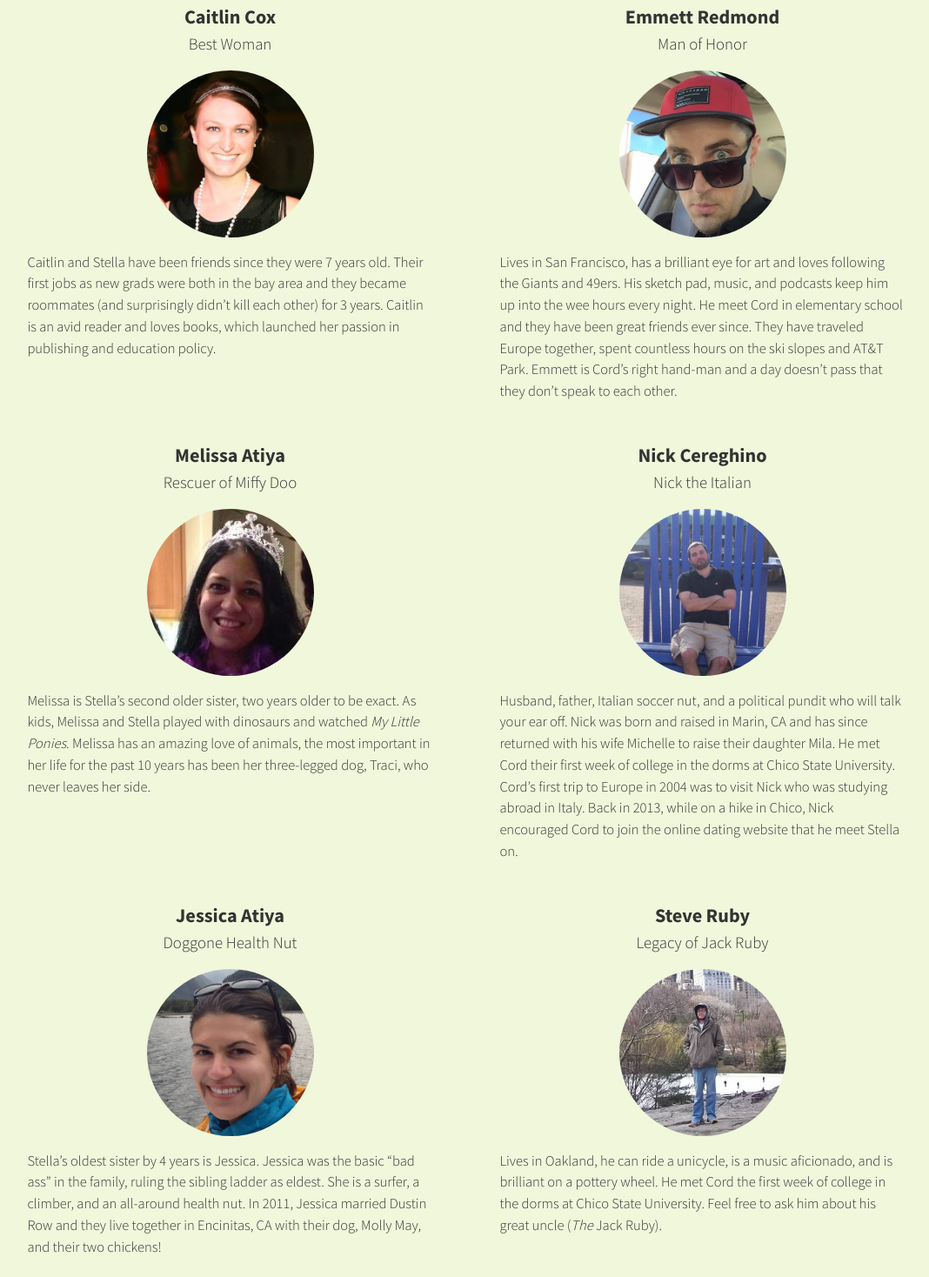
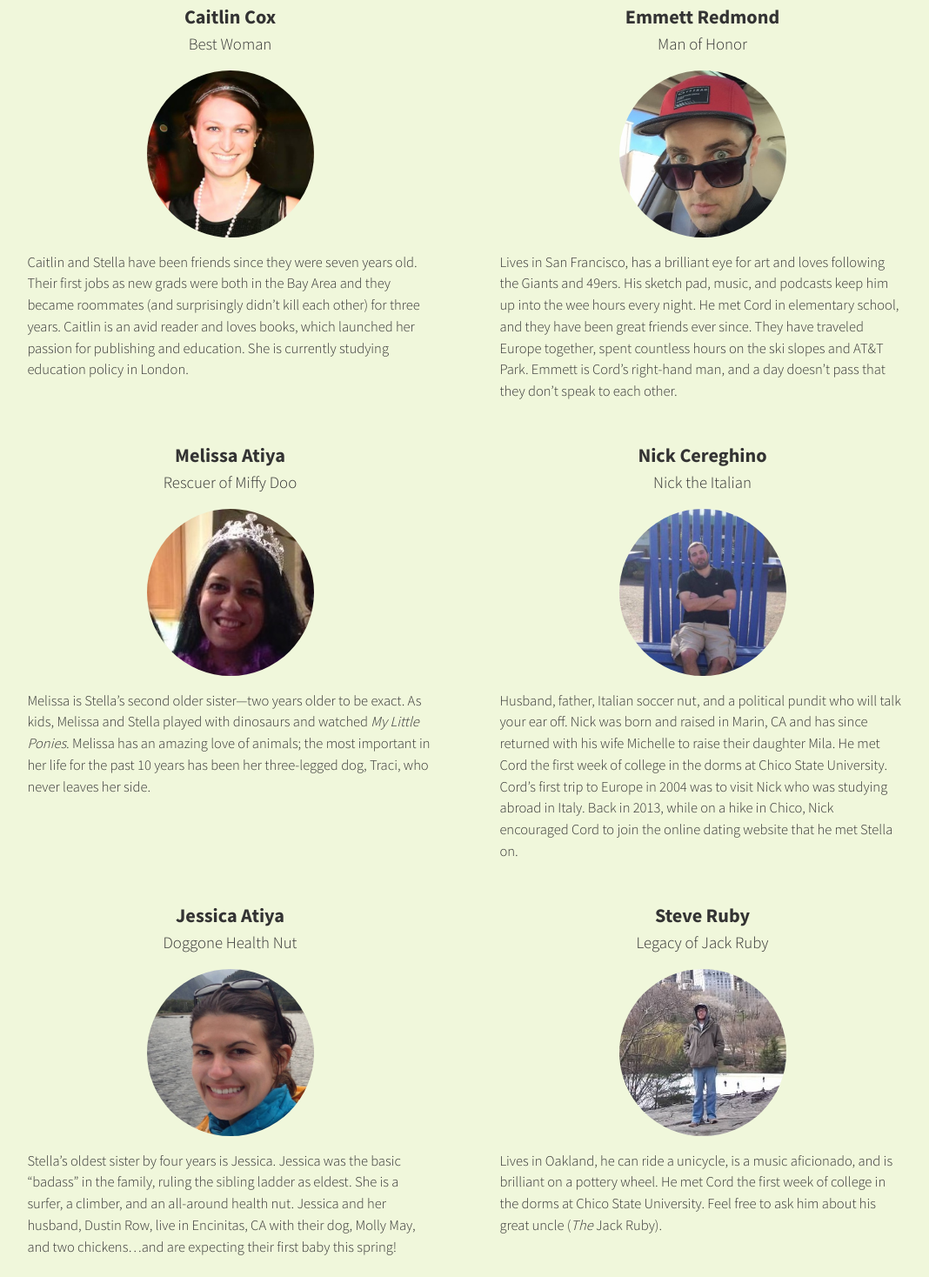
Before and after one commit to cvan/stellaandcord, a website: page index.html in a window 1280 px wide. Shown: the part 3852-5320 px from the top of the page at 87% size, without its empty margins (104-1172 px from the left). Drawn offline with Linux system fonts and the light colour scheme.

Commit message:
fix a few typos (thanks, Caitlin!)

```diff
--- a/index.html
+++ b/index.html
@@ -47,7 +47,7 @@
             Santa Cruz, CA<br>
           </address>
         </p>
-        <p class="get-directions"><a href="https://maps.google.com?daddr=1690+Glen+Canyon+Rd,+Santa+Cruz,+CA+95060" target="_blank">🗺 Get directions</a></p>
+        <p class="get-directions"><a href="https://maps.google.com?daddr=1690+Glen+Canyon+Rd,+Santa+Cruz,+CA+95060" target="_blank">🗺 &nbsp;&nbsp;Get directions</a></p>
       </div>
     </section>
     <section id="accommodations" class="section section--accommodations copy copy--center">
@@ -73,7 +73,7 @@
             <a href="tel:18003672003" class="link--borderless link--color-inherit">800.367.2003</a>
           </address>
         </p>
-        <p class="get-directions"><a href="https://maps.google.com?daddr=7500+Old+Dominion+Ct,+Aptos,+CA+95003" target="_blank">🗺 Get directions</a></p>
+        <p class="get-directions"><a href="https://maps.google.com?daddr=7500+Old+Dominion+Ct,+Aptos,+CA+95003" target="_blank">🗺 &nbsp;&nbsp;Get directions</a></p>
       </div>
     </section>
     <section id="story" class="section section--story copy">
@@ -111,25 +111,25 @@
                 <h4 class="person__name copy--center">Caitlin Cox</h4>
                 <p class="person__title copy--center">Best Woman</p>
                 <img class="person__img" src="assets/img/team/stella/caitlin/photo.jpg" alt="Caitlin Cox" title="Caitlin Cox">
-                <p class="person__bio">Caitlin and Stella have been friends since they were 7 years old. Their first jobs as new grads were both in the bay area and they became roommates (and surprisingly didn’t kill each other) for 3 years. Caitlin is an avid reader and loves books, which launched her passion in publishing and education policy.</p>
+                <p class="person__bio">Caitlin and Stella have been friends since they were seven years old. Their first jobs as new grads were both in the Bay Area and they became roommates (and surprisingly didn’t kill each other) for three years. Caitlin is an avid reader and loves books, which launched her passion for publishing and education. She is currently studying education policy in London.</p>
               </li>
               <li class="person__item person__item--melissa" id="person__item--melissa" data-person="melissa" data-person-idx="2">
                 <h4 class="person__name copy--center">Melissa Atiya</h4>
                 <p class="person__title copy--center">Rescuer of Miffy Doo</p>
                 <img class="person__img" src="assets/img/team/stella/melissa/photo.jpg" alt="Melissa Atiya" title="Melissa Atiya">
-                <p class="person__bio">Melissa is Stella’s second older sister, two years older to be exact. As kids, Melissa and Stella played with dinosaurs and watched <em>My Little Ponies</em>. Melissa has an amazing love of animals, the most important in her life for the past 10 years has been her three-legged dog, Traci, who never leaves her side.</p>
+                <p class="person__bio">Melissa is Stella’s second older sister&mdash;two years older to be exact. As kids, Melissa and Stella played with dinosaurs and watched <em>My Little Ponies</em>. Melissa has an amazing love of animals; the most important in her life for the past 10 years has been her three-legged dog, Traci, who never leaves her side.</p>
               </li>
               <li class="person__item person__item--jessica" id="person__item--jessica" data-person="jessica" data-person-idx="3">
                 <h4 class="person__name copy--center">Jessica Atiya</h4>
                 <p class="person__title copy--center">Doggone Health Nut</p>
                 <img class="person__img" src="assets/img/team/stella/jessica/photo.jpg" alt="Jessica Atiya" title="Jessica Atiya">
-                <p class="person__bio">Stella’s oldest sister by 4 years is Jessica. Jessica was the basic “bad ass” in the family, ruling the sibling ladder as eldest. She is a surfer, a climber, and an all-around health nut. In 2011, Jessica married Dustin Row and they live together in Encinitas, CA with their dog, Molly May, and their two chickens!</p>
+                <p class="person__bio">Stella’s oldest sister by four years is Jessica. Jessica was the basic “badass” in the family, ruling the sibling ladder as eldest. She is a surfer, a climber, and an all-around health nut. Jessica and her husband, Dustin Row, live in Encinitas, CA with their dog, Molly May, and two chickens&hellip;and are expecting their first baby this spring!</p>
               </li>
               <li class="person__item person__item--lindsey" id="person__item--lindsey" data-person="lindsey" data-person-idx="4">
                 <h4 class="person__name copy--center">Lindsey Nowell</h4>
                 <p class="person__title copy--center">Teacher of Science &amp; Climber of Rocks</p>
                 <img class="person__img" src="assets/img/team/stella/lindsey/photo.jpg" alt="Lindsey Nowell" title="Lindsey Nowell">
-                <p class="person__bio">Cord was an only child for 3 years until his younger sister, Lindsey, was born to terrorize him (kidding!). She got her undergrad at UCLA and then her teaching credentials from UC Santa Cruz. Currently, she teaches 7th-grade science in Mill Valley and lives in SF. When she’s not teaching, Lindsey can be found rock climbing, yoga-ing, paddle-boarding, and overall hanging out with friends in SF.</p>
+                <p class="person__bio">Cord was an only child for three years until his younger sister, Lindsey, was born to terrorize him (kidding!). She got her undergrad at UCLA and then her teaching credentials from UC Santa Cruz. Currently, she teaches 7th-grade science in Mill Valley and lives in SF. When she’s not teaching, Lindsey can be found rock climbing, yoga-ing, paddle-boarding, and overall hanging out with friends in SF.</p>
               </li>
             </ul>
           </div>
@@ -141,13 +141,13 @@
                 <h4 class="person__name copy--center">Emmett Redmond</h4>
                 <p class="person__title copy--center">Man of Honor</p>
                 <img class="person__img" src="assets/img/team/cord/emmett/photo.jpg" alt="Emmett Redmond" title="Emmett Redmond">
-                <p class="person__bio">Lives in San Francisco, has a brilliant eye for art and loves following the Giants and 49ers. His sketch pad, music, and podcasts keep him up into the wee hours every night. He meet Cord in elementary school and they have been great friends ever since. They have traveled Europe together, spent countless hours on the ski slopes and AT&amp;T Park. Emmett is Cord’s right hand-man and a day doesn’t pass that they don’t speak to each other.</p>
+                <p class="person__bio">Lives in San Francisco, has a brilliant eye for art and loves following the Giants and 49ers. His sketch pad, music, and podcasts keep him up into the wee hours every night. He met Cord in elementary school, and they have been great friends ever since. They have traveled Europe together, spent countless hours on the ski slopes and AT&amp;T Park. Emmett is Cord’s right-hand man, and a day doesn’t pass that they don’t speak to each other.</p>
               </li>
               <li class="person__item person__item--nick" id="person__item--nick" data-person="nick" data-person-idx="2">
                 <h4 class="person__name copy--center">Nick Cereghino</h4>
                 <p class="person__title copy--center">Nick the Italian</p>
                 <img class="person__img" src="assets/img/team/cord/nick/photo.jpg" alt="Nick Cereghino" title="Nick Cereghino">
-                <p class="person__bio">Husband, father, Italian soccer nut, and a political pundit who will talk your ear off. Nick was born and raised in Marin, CA and has since returned with his wife Michelle to raise their daughter Mila. He met Cord their first week of college in the dorms at Chico State University. Cord’s first trip to Europe in 2004 was to visit Nick who was studying abroad in Italy. Back in 2013, while on a hike in Chico, Nick encouraged Cord to join the online dating website that he meet Stella on.</p>
+                <p class="person__bio">Husband, father, Italian soccer nut, and a political pundit who will talk your ear off. Nick was born and raised in Marin, CA and has since returned with his wife Michelle to raise their daughter Mila. He met Cord the first week of college in the dorms at Chico State University. Cord’s first trip to Europe in 2004 was to visit Nick who was studying abroad in Italy. Back in 2013, while on a hike in Chico, Nick encouraged Cord to join the online dating website that he met Stella on.</p>
               </li>
               <li class="person__item person__item--steve" id="person__item--steve" data-person="steve" data-person-idx="3">
                 <h4 class="person__name copy--center">Steve Ruby</h4>
```
